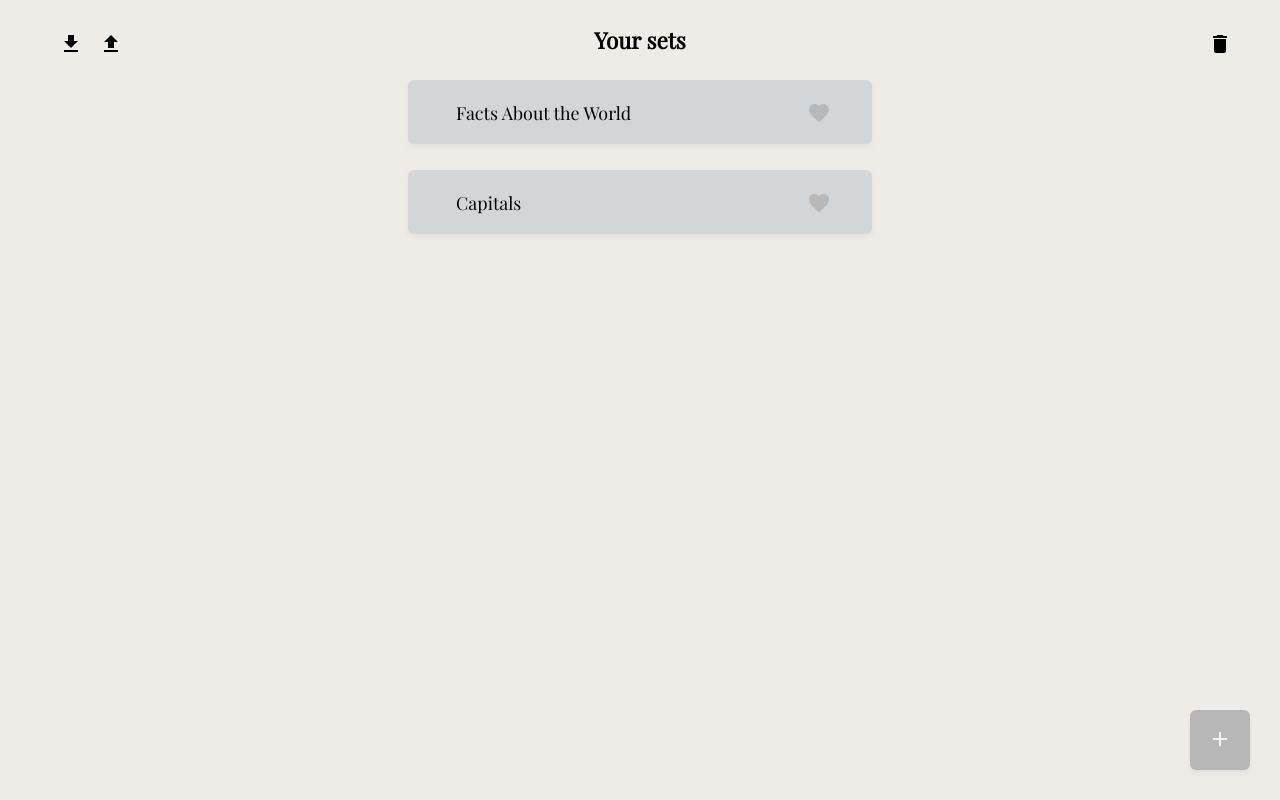
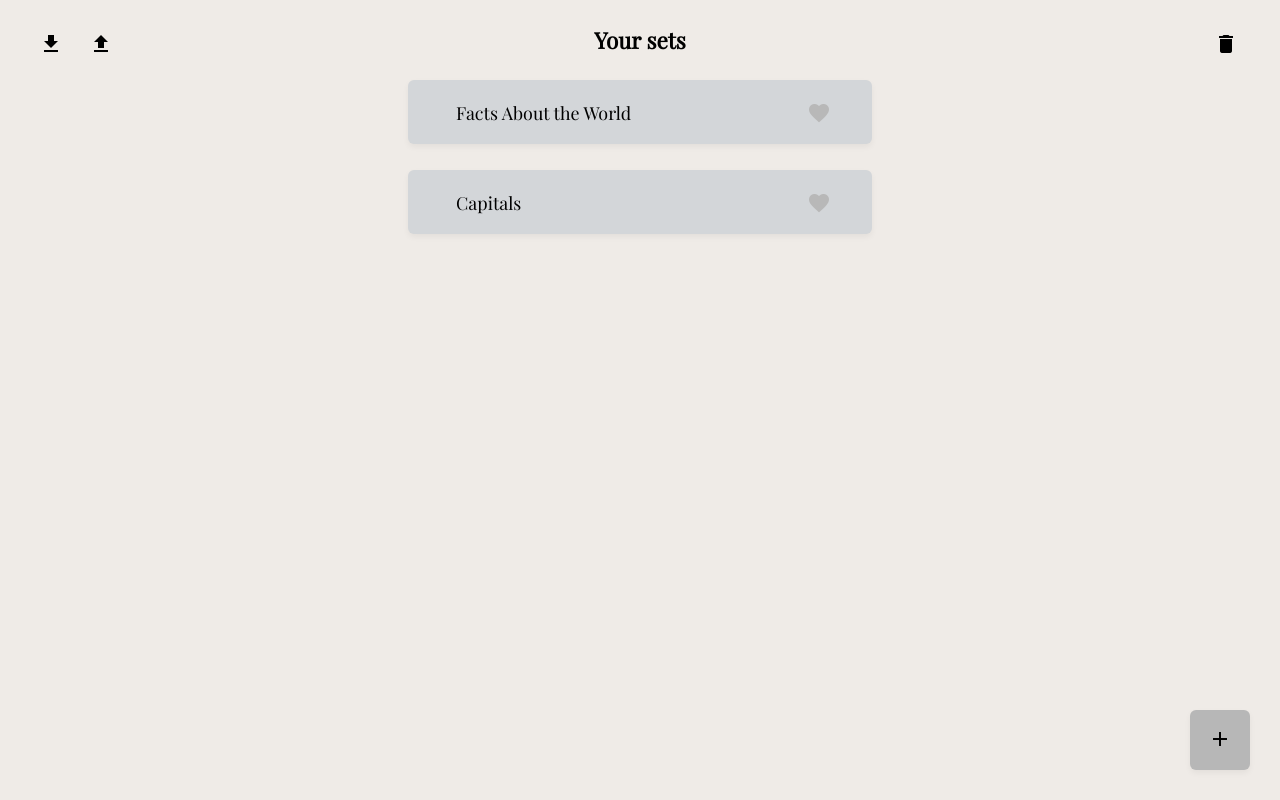
Before and after one commit to ErikBaksay/FlashCards, an Angular app: page /library in a window 1280 px wide. Built offline with nearby package versions, Linux system fonts and the light colour scheme.

Commit message:
Design Fix

```diff
--- a/src/app/components/current/current.component.sass
+++ b/src/app/components/current/current.component.sass
@@ -110,3 +110,7 @@
                 height: 70vh
                 width: 70vh
                 font-size: 1.2em
+            #completedContainer
+                #completedContent
+                    button
+                        width: 6vw
--- a/src/app/components/library/library.component.html
+++ b/src/app/components/library/library.component.html
@@ -9,10 +9,8 @@
     <h3 id="title">Your sets</h3>
     <button id="removeToggle"
         (click)="removeToggle()">
-        <span>
-            <mat-icon *ngIf="!removeActive">delete</mat-icon>
-            <mat-icon *ngIf="removeActive">favorite</mat-icon>
-        </span>
+        <mat-icon *ngIf="!removeActive">delete</mat-icon>
+        <mat-icon *ngIf="removeActive">favorite</mat-icon>
     </button>
     <div class="sets">
         <div class="set" id="set{{i}}"
--- a/src/app/components/library/library.component.sass
+++ b/src/app/components/library/library.component.sass
@@ -19,8 +19,8 @@
         right: 30px
         background-color: rgba(0, 0, 0, 0)
         box-shadow: 0 0 0 0 rgba(0, 0, 0, 0)
-        height: 6vh
-        width: 6vh
+        height: 8vh
+        width: 4vh
         display: flex
         align-items: center
         font-size: 3em
@@ -33,7 +33,7 @@
     #download
         position: absolute
         top: 1.5vh
-        left: 50px
+        left: 30px
         height: 8vh
         width: 4vh
         display: flex
@@ -52,7 +52,7 @@
     #importFileLabel
         position: absolute
         top: 1.5vh
-        left: 90px
+        left: 80px
         height: 8vh
         width: 4vh
         min-width: 42px
--- a/src/styles.sass
+++ b/src/styles.sass
@@ -14,3 +14,5 @@ button
 button:hover
     background: #d3d0d0
     cursor: pointer
+.mat-icon
+    color: black
```
